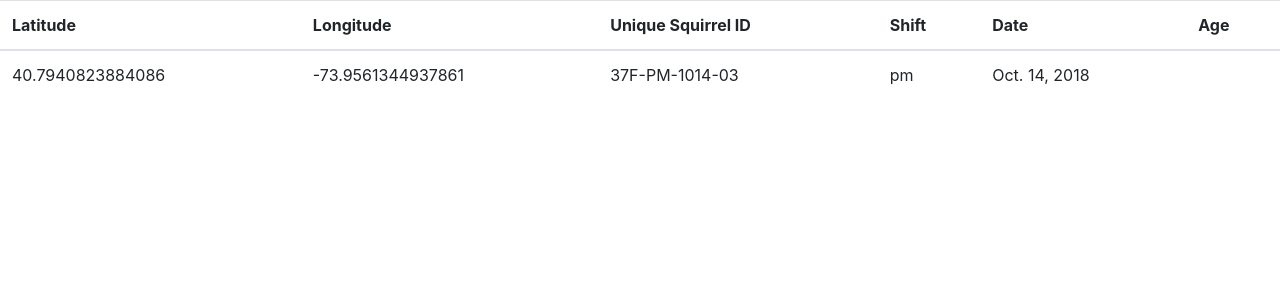
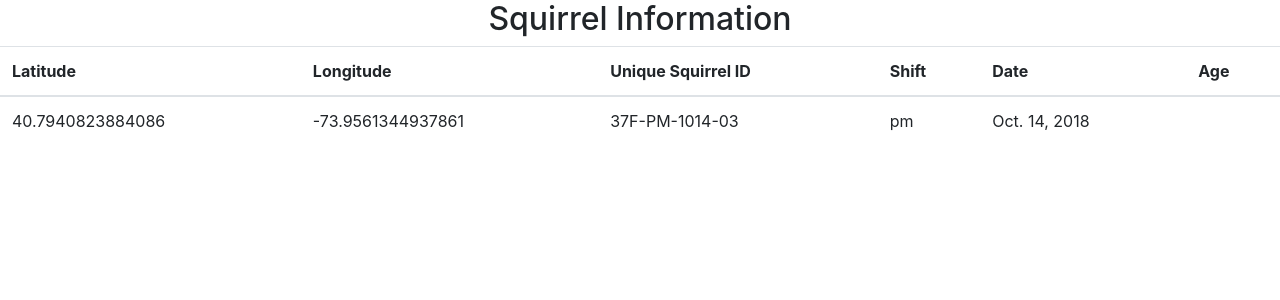
Before and after one commit to xw2697/TFA_Project, a Django app: a page that uses sightings/templates/sightings/sighting.html in a window 1280 px wide. Shown: the top 300 px of the page. Run offline with Django 3.2, Linux system fonts and the light colour scheme; data comes from the database, SQL or seed files in the repository; some libraries are stand-ins or nearby versions.

Commit message:
Add heading in the sighting.html

```diff
--- a/sightings/templates/sightings/sighting.html
+++ b/sightings/templates/sightings/sighting.html
@@ -2,10 +2,10 @@
 <html>
         <head>
             <link rel="stylesheet" href="https://stackpath.bootstrapcdn.com/bootstrap/4.4.1/css/bootstrap.min.css" integrity="sha384-Vkoo8x4CGsO3+Hhxv8T/Q5PaXtkKtu6ug5TOeNV6gBiFeWPGFN9MuhOf23Q9Ifjh" crossorigin="anonymous">
-
+            <style> h2 {text-align: center;}  p {text-align: center;}</style>
         </head>
         <body>
-
+        <h2>Squirrel Information</h2>
 <table class="table table-hover">
   <thead>
     <tr>
```
